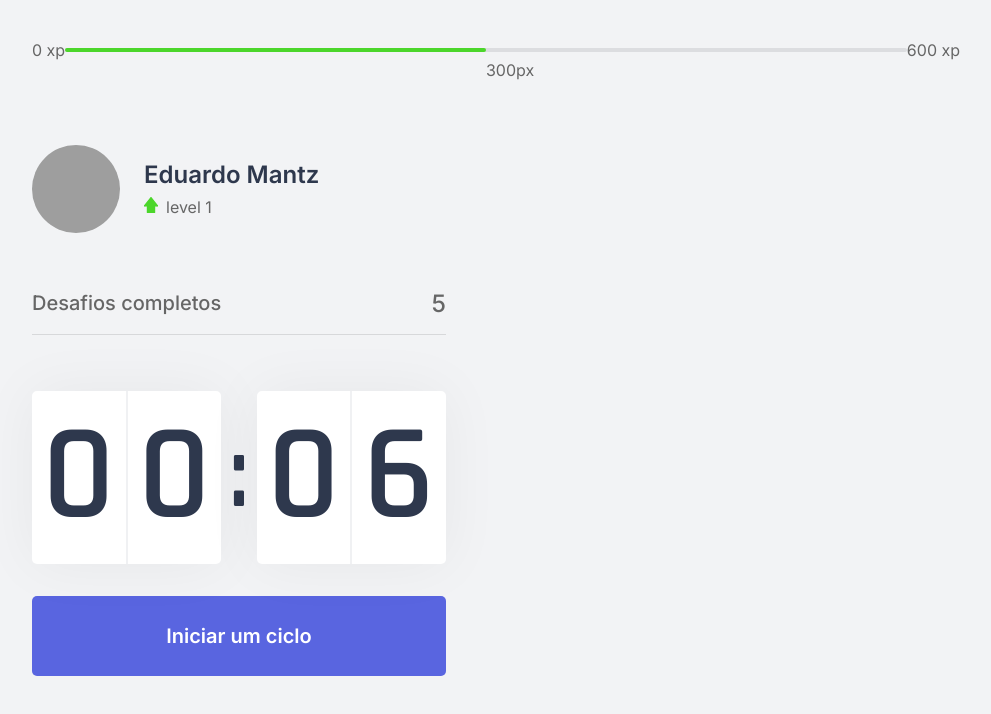
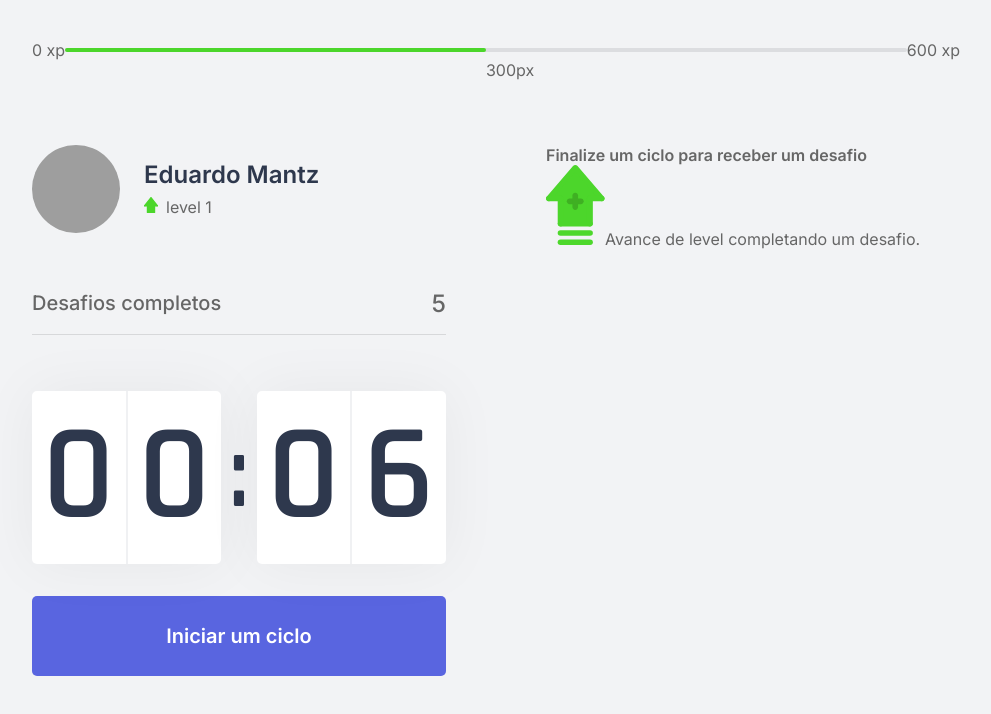
Before and after one commit to eduardomantz291/nlw-4-react-next-moveit, a Next.js app: page / in a window 1280 px wide. Shown: the top 714 px of the page, without its empty margins (144-1135 px from the left). Built offline with nearby package versions, Linux system fonts and the light colour scheme; grey boxes are pictures that could not be loaded.

Commit message:
começando o challengesBox

```diff
--- /dev/null
+++ b/src/components/ChallengesBox.tsx
@@ -0,0 +1,15 @@
+import styles from '../styles/components/ChallengesBox.module.css'
+
+export function ChallengesBox() {
+  return (
+    <div className={styles.challengesBoxContainer}>
+      <div className={styles.challengeNotActive}>
+        <strong>Finalize um ciclo para receber um desafio</strong>
+        <p>
+          <img src="icons/level-up.svg" alt="Level Up"/>
+          Avance de level completando um desafio.
+        </p>
+      </div>
+    </div>
+  );
+}
--- a/src/pages/index.tsx
+++ b/src/pages/index.tsx
@@ -1,9 +1,10 @@
+import Head from 'next/head';
+
 import { ComplatedChallenges } from '../components/CompletedChallenges';
 import { CountDown } from '../components/Countdown';
 import { ExperienceBar } from '../components/ExperienceBar';
 import { Profile } from '../components/Profile';
-
-import Head from 'next/head';
+import { ChallengesBox } from '../components/ChallengesBox';
 
 import styles from '../styles/pages/Home.module.css'
 
@@ -22,7 +23,9 @@ export default function Home() {
           <ComplatedChallenges />
           <CountDown />
         </div>
-        <div></div>
+        <div>
+          <ChallengesBox />
+        </div>
       </section>
     </div>
   );
```
Also changed, not shown: src/styles/components/ChallengesBox.module.css (added).
